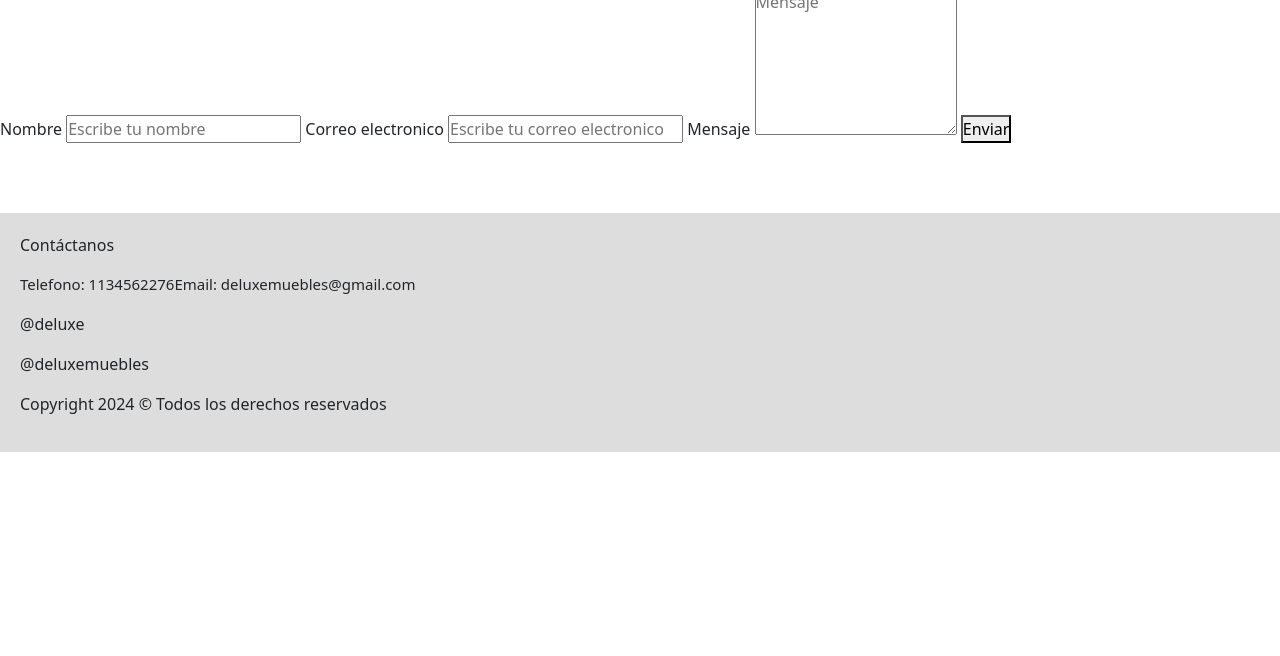
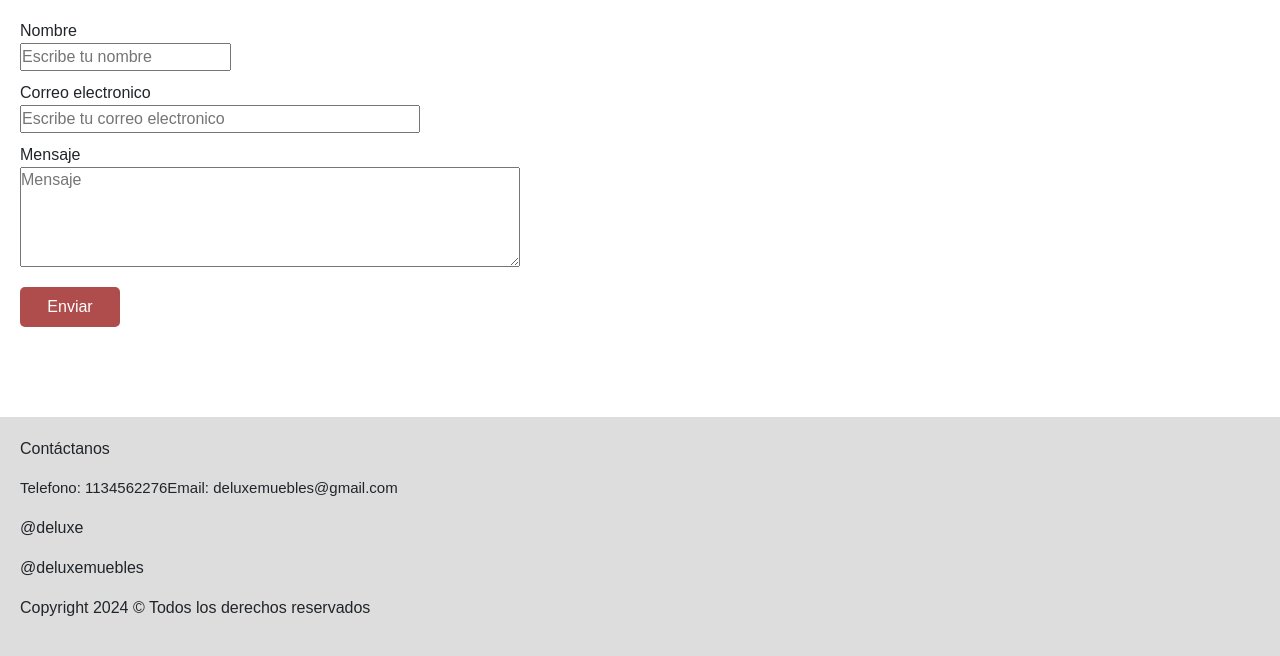
Before and after one commit to lautaro189/proyectomueblescoder, a plain HTML site: page pages/contactanos.html in a window 1280 px wide. Shown: the part 217-873 px from the top of the page. Before the commit the page ends 800 px from the top, so only its background shows below. Drawn offline with nearby package versions, Linux system fonts and the light colour scheme.

Commit message:
diseño de pagina contactos

```diff
--- a/css/style.css
+++ b/css/style.css
@@ -209,6 +209,82 @@ a {
     padding-top: 20px;
     padding-bottom: 25px;
 }
+
+/*PAGINA CONTACTANOS*/
+#formularioContacto {
+    display: flex;
+    flex-direction: column;
+    align-items: flex-start;
+    width: 100%;
+    padding: 20px;
+    font-family: Arial, sans-serif;
+}
+#textoMensaje{
+    padding-top: 10px;
+}
+#inputMensaje {
+    width: 500px;
+    height: 100px;
+}
+#textoEmail {
+    padding-top: 10px;
+}
+#inputEmail {
+    width: 400px;
+}
+#textoNombre {
+    padding-top: 10px;
+}
+#botonEnviarContacto {
+    width: 100px;
+    height: 40px;
+    background-color: #af4c4c;
+    color: white;
+    border: none;
+    border-radius: 5px;
+    font-size: 16px;
+    margin-top: 20px;
+}
+#tituloContacto {
+    padding-left: 20px;
+    font-size: 40px;
+}
+#bodyContactanos {
+    width: 100%;
+    height: 100vh;
+    display: flex;
+    flex-direction: column;
+    min-height: 100vh;
+    margin: 0;
+    background-size: cover;
+    background-attachment: fixed;
+    font-family: Arial, sans-serif;
+}
+/*PAGINA PROMOCIONES*/
+#bodyPromociones {
+    width: 100%;
+    height: 100vh;
+    display: flex;
+    flex-direction: column;
+    min-height: 100vh;
+    margin: 0;
+    background-size: cover;
+    background-attachment: fixed;
+    font-family: Arial, sans-serif;
+}
+/*PAGINA QUIENES SOMOS*/
+#bodyQuienesSomos {
+    width: 100%;
+    height: 100vh;
+    display: flex;
+    flex-direction: column;
+    min-height: 100vh;
+    margin: 0;
+    background-size: cover;
+    background-attachment: fixed;
+    font-family: Arial, sans-serif;
+}
+
 /*MEDIA RESPONSIVE*/
 @media (max-width: 765px){
     #bodyIndex {
--- a/pages/contactanos.html
+++ b/pages/contactanos.html
@@ -7,7 +7,7 @@
     <title>Contáctanos</title>
     <link rel="stylesheet" href="../css/style.css">
 </head>
-<body>
+<body id="bodyContactanos">
     <header id="header">
         <img src="../images/logo-deluxe.png" alt="logo-deluxe" class="logoInicio">
         <form action="searchForm" class="barraBusqueda">
@@ -42,19 +42,19 @@
         </nav>
     </header>
     <main id="main">
-        <h1>Contactanos</h1>
-        <form method="post" id="form">
+        <h1 id="tituloContacto">Contactanos</h1>
+        <form method="post" id="formularioContacto">
             <!-- formulario nombre -->
-            <label for="nombre">Nombre</label>
-            <input type="text" id="nombre" name="nombre" placeholder="Escribe tu nombre" required>
+            <label for="nombre" id="textoNombre">Nombre</label>
+            <input type="text" id="inputNombre" name="nombre" placeholder="Escribe tu nombre" required>
             <!-- formulario correo -->
-            <label for="email">Correo electronico</label>
-            <input type="email" id="email" name="email"placeholder="Escribe tu correo electronico" required>
+            <label for="email" id="textoEmail">Correo electronico</label>
+            <input type="email" id="inputEmail" name="email"placeholder="Escribe tu correo electronico" required>
             <!-- formulario mensaje -->
-            <label for="mensaje">Mensaje</label>
-            <textarea id="mensaje" name="mensaje" placeholder="Mensaje" rows="6" required></textarea>
+            <label for="mensaje" id="textoMensaje">Mensaje</label>
+            <textarea id="inputMensaje" name="mensaje" placeholder="Mensaje" rows="6" required></textarea>
             <!-- formulario boton -->
-            <button type="submit">Enviar</button>
+            <button type="submit" id="botonEnviarContacto">Enviar</button>
         </form>
     </main>
     <footer id="footer">
```
Also changed, not shown: pages/promociones.html (+1 -1 lines), pages/quienessomos.html (+1 -1 lines).
